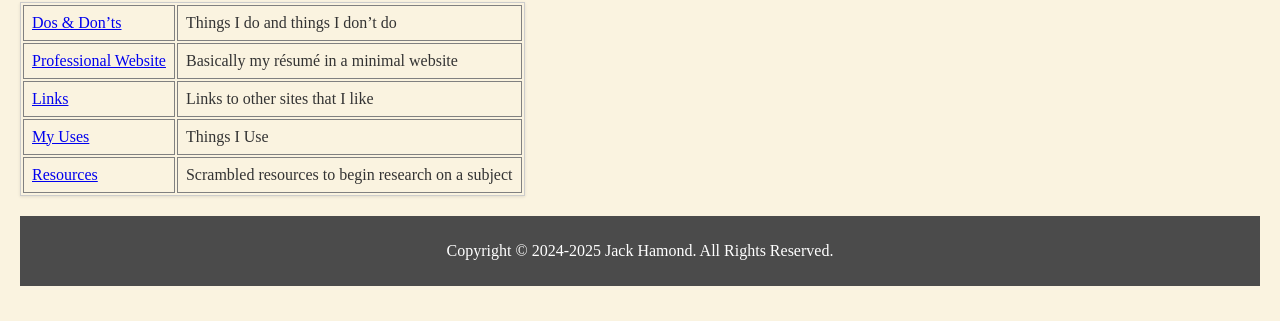
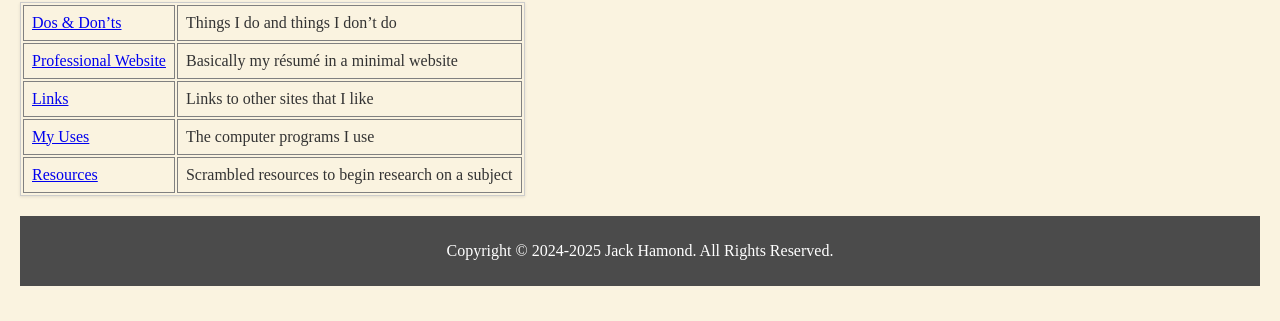
Before and after one commit to jackhamond/jackhamond.github.io, a Jekyll site: the page built from index.md, in a window 1280 px wide. Shown: the part 386-707 px from the top of the page. Built offline with Jekyll 4.4.1, drawn with Linux system fonts in a browser that asks for light colours; our own code applies the rules of GitHub Pages for plain Markdown files.

Commit message:
Update index.md

```diff
--- a/index.md
+++ b/index.md
@@ -12,5 +12,5 @@ Hello, my name is Jack Hamond. I am a traditional Roman Catholic husband and fat
 | [Dos & Don'ts](/dosanddonts/) | Things I do and things I don't do |
 | [Professional Website](https://jackhamondpro.github.io/) | Basically my résumé in a minimal website |
 | [Links](/indices/links.html) | Links to other sites that I like |
-| [My Uses](/indices/programs.html) | Things I Use |
+| [My Uses](/indices/programs.html) | The computer programs I use |
 | [Resources](/resources/) | Scrambled resources to begin research on a subject |
```
